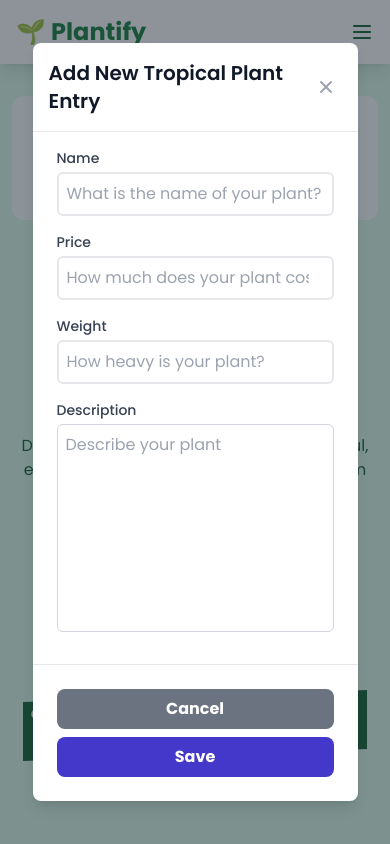
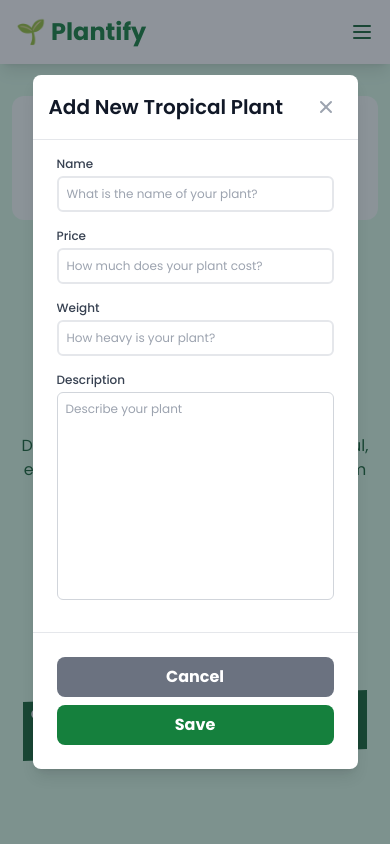
Before and after one commit to ryuun1corn/plantify, a Django app: template main/templates/main.html in a window 390 px wide, after a click on "Add a Tropical Plant by AJAX!". Run offline with Django 5.2, Linux system fonts and the light colour scheme; the template is opened without the code that fills it: most values are stand-ins (such as "Sample title", 1, 10 or a date in 2020); data that the repository does not hold is empty; some libraries are stand-ins or nearby versions.

Commit message:
style: add responsive styling and fix colorscheme

```diff
--- a/main/templates/main.html
+++ b/main/templates/main.html
@@ -49,7 +49,7 @@
                      class="relative bg-white rounded-lg shadow-lg w-5/6 sm:w-3/4 md:w-1/2 lg:w-1/3 mx-4 sm:mx-0 transform scale-95 opacity-0 transition-transform transition-opacity duration-300 ease-out">
                     <!-- Modal header -->
                     <div class="flex items-center justify-between p-4 border-b rounded-t">
-                        <h3 class="text-xl font-semibold text-gray-900">Add New Tropical Plant Entry</h3>
+                        <h3 class="text-xl font-semibold text-gray-900">Add New Tropical Plant</h3>
                         <button type="button"
                                 class="text-gray-400 bg-transparent hover:bg-gray-200 hover:text-gray-900 rounded-lg text-sm p-1.5 ml-auto inline-flex items-center"
                                 id="closeModalBtn">
@@ -66,43 +66,46 @@
                     </div>
                     <!-- Modal body -->
                     <div class="px-6 py-4 space-y-6 form-style">
-                        <form id="addTropicalPlantForm">
+                        <form id="addTropicalPlantForm" class="max-h-[60vh] overflow-auto">
                             <div class="mb-4">
-                                <label for="name" class="block text-sm font-medium text-gray-700">Name</label>
+                                <label for="name" class="block text-xs md:text-sm font-medium text-gray-700">Name</label>
                                 <input type="text"
                                        id="name"
                                        name="name"
-                                       class="mt-1 block w-full border border-gray-300 rounded-md p-2 hover:border-indigo-700"
+                                       class="mt-1 block w-full border border-gray-300 rounded-md p-2 hover:border-green-700 text-xs md:text-sm"
                                        placeholder="What is the name of your plant?"
                                        required>
                             </div>
                             <div class="mb-4">
-                                <label for="price" class="block text-sm font-medium text-gray-700">Price</label>
+                                <label for="price"
+                                       class="block text-xs md:text-sm font-medium text-gray-700">Price</label>
                                 <input type="number"
                                        id="price"
                                        name="price"
                                        min="0"
-                                       class="mt-1 block w-full border border-gray-300 rounded-md p-2 hover:border-indigo-700"
+                                       class="mt-1 block w-full border border-gray-300 rounded-md p-2 hover:border-green-700 text-xs md:text-sm"
                                        placeholder="How much does your plant cost?"
                                        step="1"
                                        required>
                             </div>
                             <div class="mb-4">
-                                <label for="weight" class="block text-sm font-medium text-gray-700">Weight</label>
+                                <label for="weight"
+                                       class="block text-xs md:text-sm font-medium text-gray-700">Weight</label>
                                 <input type="number"
                                        id="weight"
                                        name="weight"
-                                       class="mt-1 block w-full border border-gray-300 rounded-md p-2 hover:border-indigo-700"
+                                       class="mt-1 block w-full border border-gray-300 rounded-md p-2 hover:border-green-700 text-xs md:text-sm"
                                        placeholder="How heavy is your plant?"
                                        step="0.01"
                                        required>
                             </div>
                             <div class="mb-4">
-                                <label for="description" class="block text-sm font-medium text-gray-700">Description</label>
+                                <label for="description"
+                                       class="block text-xs md:text-sm font-medium text-gray-700">Description</label>
                                 <textarea id="description"
                                           name="description"
-                                          rows="3"
-                                          class="mt-1 block w-full h-52 resize-none border border-gray-300 rounded-md p-2 hover:border-indigo-700"
+                                          rows="2"
+                                          class="mt-1 block w-full h-52 resize-none border border-gray-300 rounded-md p-2 hover:border-green-700 text-xs md:text-sm"
                                           placeholder="Describe your plant"
                                           required></textarea>
                             </div>
@@ -116,7 +119,7 @@
                         <button type="submit"
                                 id="submitTropicalPlant"
                                 form="addTropicalPlantForm"
-                                class="bg-indigo-700 hover:bg-indigo-600 text-white font-bold py-2 px-4 rounded-lg">
+                                class="bg-green-700 hover:bg-green-600 text-white font-bold py-2 px-4 rounded-lg">
                             Save
                         </button>
                     </div>
```
